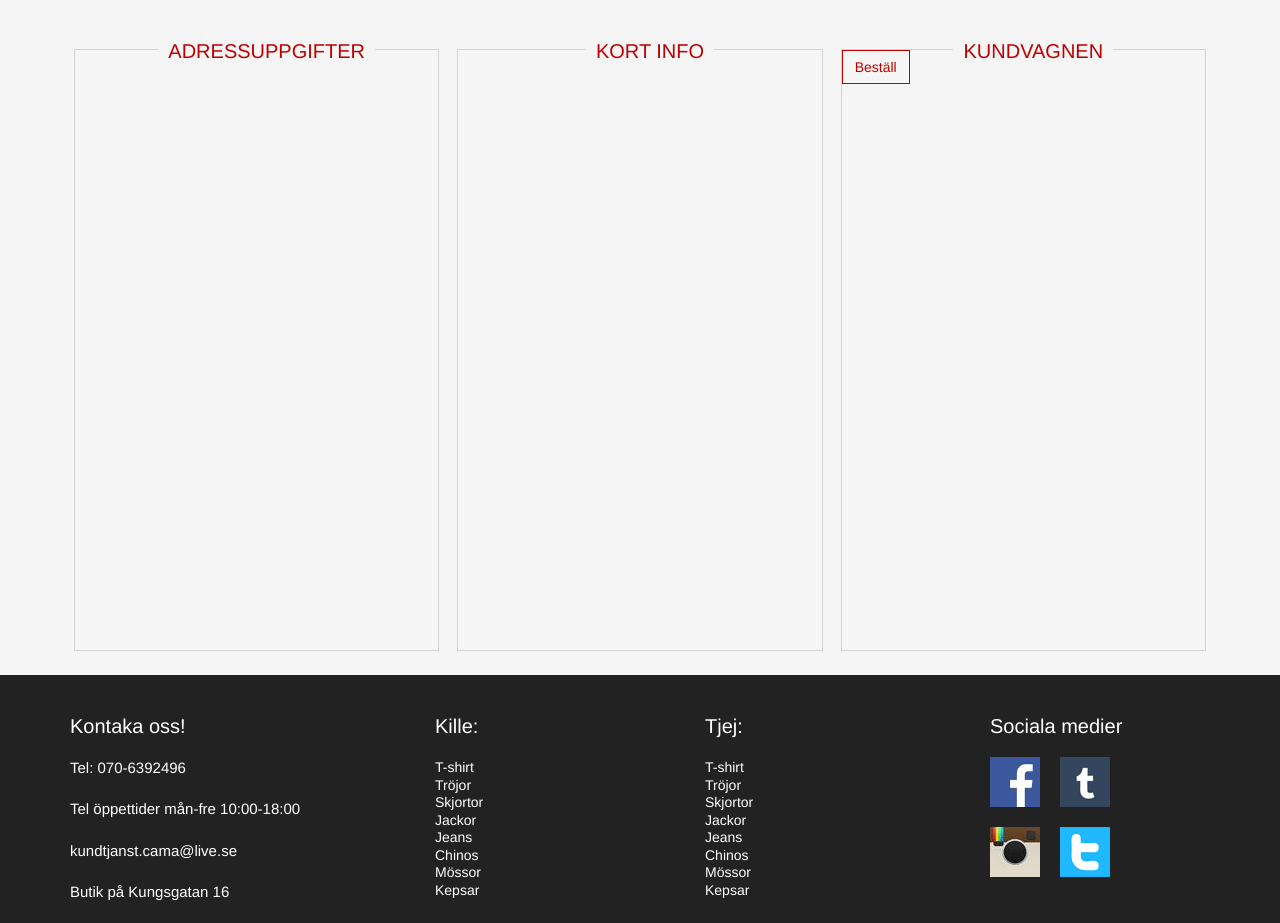
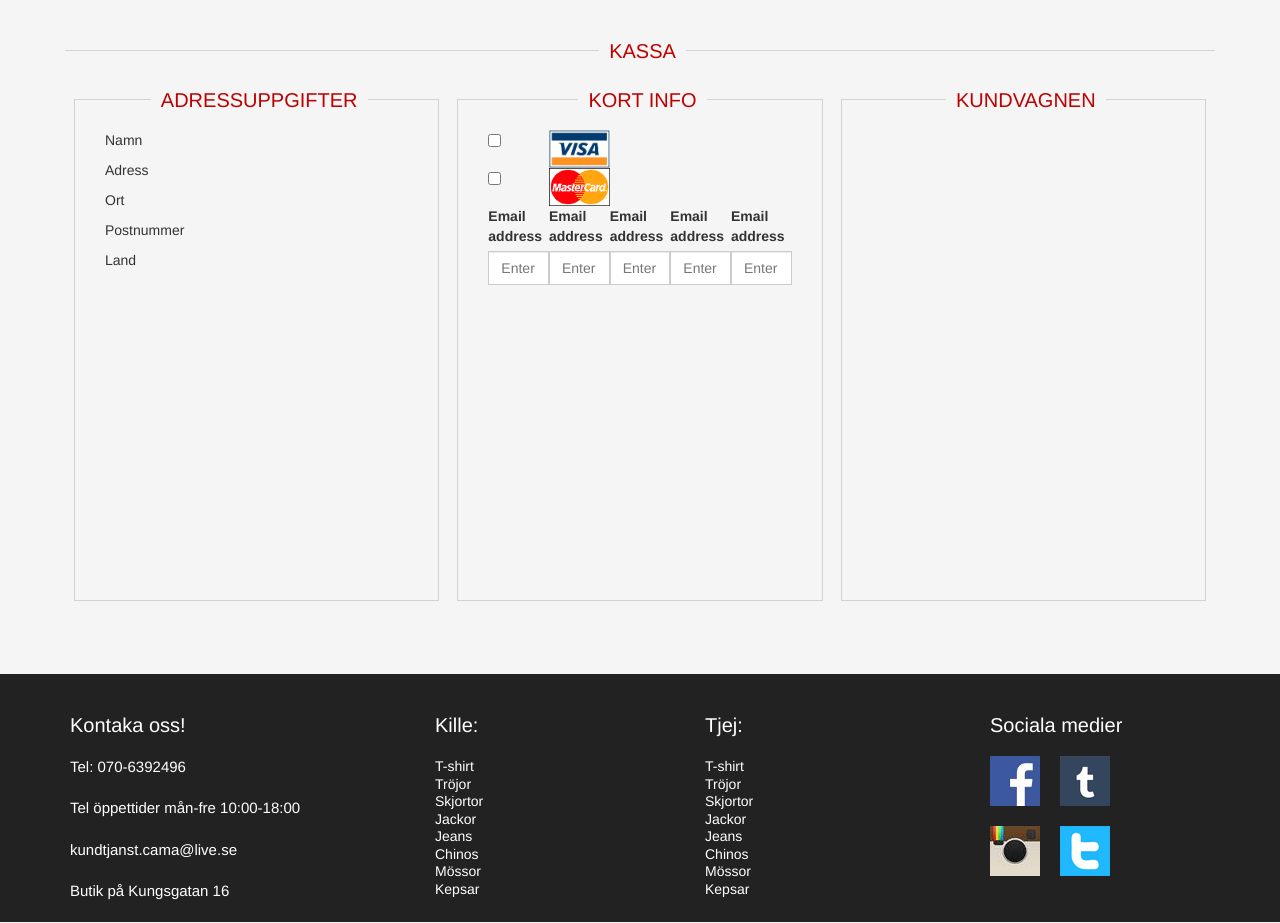
Before and after one commit to cama2014/Camaalbin, a PHP site: page /kassa.php in a window 1280 px wide. Shown: the part 75-998 px from the top of the page. Run offline with PHP 8.4, Linux system fonts and the light colour scheme; grey boxes labelled with a size stand in for pictures from a placeholder-image service; some libraries are stand-ins or nearby versions.

Commit message:
#24 29-01-2015

```diff
--- a/kassa.css
+++ b/kassa.css
@@ -2,6 +2,13 @@
 .kassa-row{
 
     padding: 10px;
+
+}
+
+.kassa-section-row{
+
+    margin-top: 50px;
+    margin-bottom: 624px;
 
 }
 
@@ -18,39 +25,23 @@
 
 }
 
-.adressupp{
+.rutairuta{
 
     outline: solid thin lightgray;
-    height: 600px;
+    padding: 30px;
+    height: 500px;
 
 }
 
-/*test*/
+.kort{
 
-.headline-kassa {
-
-    text-align: center;
-    position: absolute;
-    top: 0px;
+    background-color: pink;
     width: 100%;
-    height: 50px;
-    color: #BD0000;
 
 }
 
-.headline-kassa span {
+.checkbox img{
 
-    font-size: 20px;
-    line-height: 20px;
-    padding: 10px;
-    background: whitesmoke;
-    margin: 0 auto;
+    float: right;
 
 }
-
-.headline-kassa h3{
-
-    margin: 0px;
-    font-size: 20px;
-
-}
--- a/kassa.php
+++ b/kassa.php
@@ -15,6 +15,7 @@
         <link href="Tshirt.css" rel="stylesheet">
         <link href="produktsida2.css" rel="stylesheet">
         <link href="kassa.css" rel="stylesheet">
+        <link href="mittkonto.css" rel="stylesheet">
         <link href="footer.css" rel="stylesheet">
 
 
@@ -34,24 +35,104 @@
         <!--section-->
 
         <div class="container section-container">
-            <div class="row">
-                <div class="kassa-row">
+            <div class="row kassa-row">
+                <div class="header-container">
+                    <div class="col-lg-12 RN">
+                        <div class="headline"><h3><span class="headline-center">KASSA</span></div></h3>
+                    </div>
+                </div>
+                <div class="kassa-section-row">
 
                     <div class="col-lg-4 col-md-4 col-sm-4 kassa-rutor">
-                        <div class="headline-kassa"><h3><span class="headline-center">ADRESSUPPGIFTER</span></div></h3>
-                        <div class="adressupp"></div></div>
+                        <div class="header-container">
+                            <div class="col-lg-12 RN-mittkonto">
+                                <div class="headline"><h3><span class="headline-center">ADRESSUPPGIFTER</span></div></h3>
+                            </div>
+                        </div>
+                        <div class="adressuppgifter rutairuta">
+                            <table class="table table-info">
+                                <tr>
+                                    <td><p>Namn</p></td>
+                                </tr>
+                                <tr>
+                                    <td><p>Adress</p></td>
+                                </tr>
+                                <tr>
+                                    <td><p>Ort</p></td>
+                                </tr>
+                                <tr>
+                                    <td><p>Postnummer</p></td>
+                                </tr>
+                                <tr>
+                                    <td><p>Land</p></td>
+                                </tr>
+                            </table>
+                        </div>
+                    </div>
 
-                    <div class="col-lg-4 col-md-4 col-sm-4 kassa-rutor">
-                        <div class="headline-kassa"><h3><span class="headline-center">KORT INFO</span></div></h3>
-                        <div class="adressupp"></div></div>
+                    <div class="col-lg-4 col-md-4 col-sm-4 mittkonto-rutor">
+                        <div class="header-container">
+                            <div class="col-lg-12 RN-mittkonto">
+                                <div class="headline"><h3><span class="headline-center">KORT INFO</span></div></h3>
+                            </div>
+                        </div>
+                        <div class="kortinfo rutairuta">
+                            <table class="table table-info">
+                                <tr>
+                                <div class="kort">
+                                        <tr>
+                                            <td>
+                                                <input type="checkbox">
+                                            </td>
+                                            <td>
+                                                <img src="img/visa.jpg" width="80" height="40" class="img-responsive" alt="Responsive image">
+                                            </td>
+                                        </tr>
+                                        <tr>
+                                            <td>
+                                                <input type="checkbox">
+                                            </td>
+                                            <td>
+                                                <img src="img/mastercard.jpg" width="80" height="40" class="img-responsive" alt="Responsive image">
+                                            </td>
+                                        </tr>
+                                </div>
+                                <td>
+                                <label for="exampleInputEmail1">Email address</label>
+                                <input type="email" class="form-control" id="exampleInputEmail1" placeholder="Enter email">
+                                </td>
+                                <td>
+                                <label for="exampleInputEmail1">Email address</label>
+                                <input type="email" class="form-control" id="exampleInputEmail1" placeholder="Enter email">
+                                </td>
+                                <td>
+                                <label for="exampleInputEmail1">Email address</label>
+                                <input type="email" class="form-control" id="exampleInputEmail1" placeholder="Enter email">
+                                </td>
+                                <td>
+                                <label for="exampleInputEmail1">Email address</label>
+                                <input type="email" class="form-control" id="exampleInputEmail1" placeholder="Enter email">
+                                </td>
+                                <td>
+                                <label for="exampleInputEmail1">Email address</label>
+                                <input type="email" class="form-control" id="exampleInputEmail1" placeholder="Enter email">
+                                </td>
+                                </tr>
+                            </table>
+                        </div>
+                    </div>
 
-                    <div class="col-lg-4 col-md-4 col-sm-4 kassa-rutor">
-                        <div class="headline-kassa"><h3><span class="headline-center">KUNDVAGNEN</span></div></h3>
-                        <div class="adressupp">
+                    <div class="col-lg-4 col-md-4 col-sm-4 mittkonto-rutor">
+                        <div class="header-container">
+                            <div class="col-lg-12 RN-mittkonto">
+                                <div class="headline"><h3><span class="headline-center">KUNDVAGNEN</span></div></h3>
+                            </div>
+                            <div class="kundvagn rutairuta">
 
-                            <a class="btn btn-primary huvud-button" href="#" role="button">Beställ</a>
 
-                        </div></div>
+                            </div>
+                        </div>
+                    </div>
 
                 </div>
             </div>
--- a/mittkonto.css
+++ b/mittkonto.css
@@ -50,6 +50,12 @@
 .table-info > tbody > tr > td{
 
     padding: 0px;
+
+}
+
+.loggaut-button{
+
+    float: right;
 
 }
 
```
Also changed, not shown: img/mastercard.jpg (added), img/visa.jpg (added).
